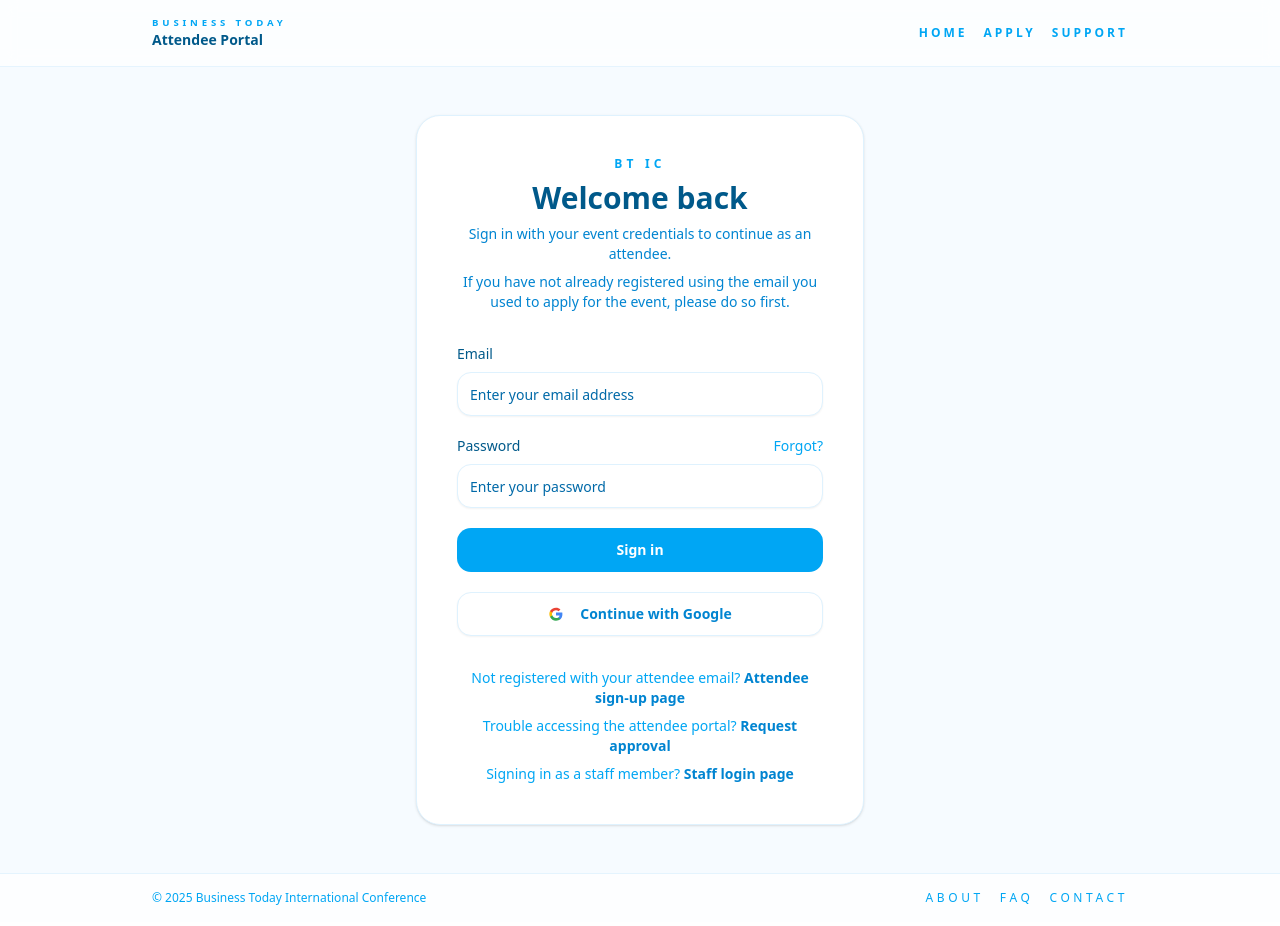
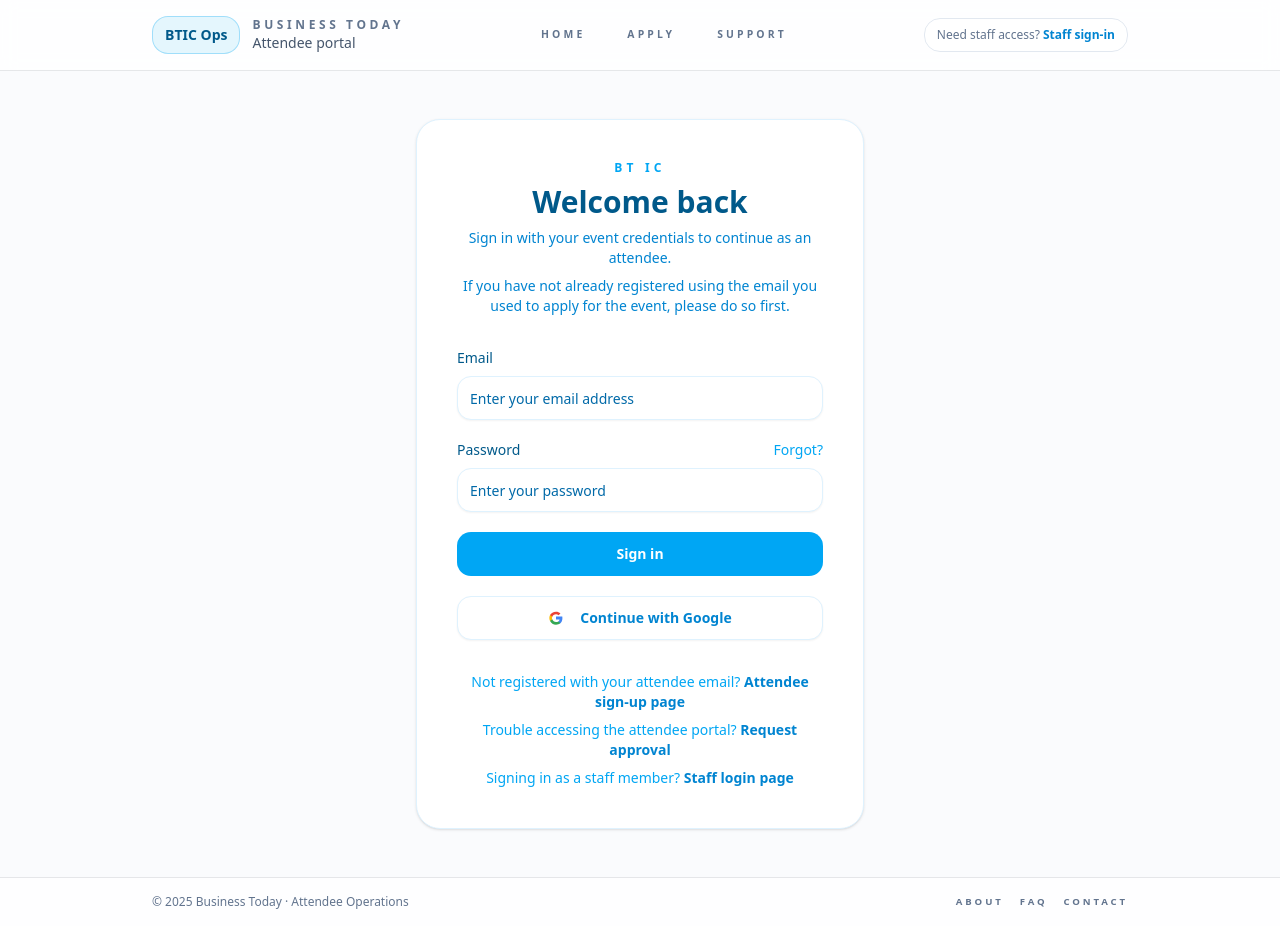
Before and after one commit to abubahmed/bt-ic-guide-nextjs-firebase, a Next.js app: page /auth/login in a window 1280 px wide. Built offline with nearby package versions, Linux system fonts and the light colour scheme; no server answers.

Commit message:
Refactor login page UI and navigation
Co-authored-by: abuah0821 <abuah0821@gmail.com>

```diff
--- a/app/auth/login/page.tsx
+++ b/app/auth/login/page.tsx
@@ -11,6 +11,12 @@ import { Loader2 } from "lucide-react";
 import GoogleButton from "@/components/custom/google-button";
 import AuthInput from "@/components/custom/auth-input";
 
+const visitorNav = [
+  { href: "/", label: "Home" },
+  { href: "/auth/signup", label: "Apply" },
+  { href: "/auth/invite-request", label: "Support" },
+];
+
 export default function LoginPage() {
   const [email, setEmail] = useState("");
   const [password, setPassword] = useState("");
@@ -20,24 +26,36 @@ export default function LoginPage() {
   const currentYear = new Date().getFullYear();
 
   return (
-    <div className="flex min-h-svh flex-col bg-sky-50/60">
-      <header className="border-b border-sky-100/80 bg-white/70 backdrop-blur">
-        <div className="mx-auto flex w-full max-w-5xl flex-wrap items-center justify-between gap-3 px-6 py-4">
-          <div>
-            <p className="text-[0.6rem] font-semibold uppercase tracking-[0.4em] text-sky-500">Business Today</p>
-            <p className="text-sm font-semibold text-sky-800">Attendee Portal</p>
+    <div className="flex min-h-svh flex-col bg-slate-50/70">
+      <header className="border-b border-slate-900/10 bg-white/80 backdrop-blur">
+        <div className="mx-auto flex w-full max-w-5xl flex-wrap items-center justify-between gap-4 px-6 py-4 lg:flex-nowrap">
+          <div className="flex items-center gap-3">
+            <div className="rounded-2xl border border-sky-500/30 bg-sky-500/10 px-3 py-2 text-sm font-semibold text-sky-800">
+              BTIC Ops
+            </div>
+            <div>
+              <p className="text-xs font-semibold uppercase tracking-[0.3em] text-slate-500">Business Today</p>
+              <p className="text-sm text-slate-600">Attendee portal</p>
+            </div>
           </div>
-          <nav className="flex items-center gap-4 text-xs font-semibold uppercase tracking-[0.25em] text-sky-500">
-            <Link href="/" className="hover:text-sky-700">
-              Home
-            </Link>
-            <Link href="/auth/signup" className="hover:text-sky-700">
-              Apply
-            </Link>
-            <Link href="/auth/invite-request" className="hover:text-sky-700">
-              Support
-            </Link>
+          <nav className="flex flex-1 items-center justify-center gap-2 text-[0.65rem] font-semibold uppercase tracking-[0.3em] text-slate-500">
+            {visitorNav.map((link) => (
+              <Link
+                key={link.href}
+                href={link.href}
+                className="rounded-full border border-transparent px-4 py-1.5 transition hover:border-sky-400/40 hover:text-sky-600">
+                {link.label}
+              </Link>
+            ))}
           </nav>
+          <div className="flex items-center gap-2 rounded-2xl border border-slate-200 bg-white/70 px-3 py-2">
+            <p className="text-xs text-slate-500">
+              Need staff access?{" "}
+              <Link href="/staff/auth/login" className="font-semibold text-sky-600 hover:text-sky-700">
+                Staff sign-in
+              </Link>
+            </p>
+          </div>
         </div>
       </header>
       <main className="flex flex-1 items-center justify-center px-6 py-12">
@@ -129,17 +147,17 @@ export default function LoginPage() {
           </footer>
         </div>
       </main>
-      <footer className="border-t border-sky-100/80 bg-white/80">
-        <div className="mx-auto flex w-full max-w-5xl flex-col gap-2 px-6 py-4 text-xs text-sky-500 sm:flex-row sm:items-center sm:justify-between">
-          <p>© {currentYear} Business Today International Conference</p>
-          <div className="flex gap-4 uppercase tracking-[0.3em]">
-            <Link href="/about" className="hover:text-sky-700">
+      <footer className="border-t border-slate-900/10 bg-white/80">
+        <div className="mx-auto flex w-full max-w-5xl flex-col gap-3 px-6 py-4 text-xs text-slate-500 sm:flex-row sm:items-center sm:justify-between">
+          <p>© {currentYear} Business Today · Attendee Operations</p>
+          <div className="flex flex-wrap items-center gap-4 text-[0.6rem] font-semibold uppercase tracking-[0.3em]">
+            <Link href="/about" className="transition hover:text-sky-600">
               About
             </Link>
-            <Link href="/faq" className="hover:text-sky-700">
+            <Link href="/faq" className="transition hover:text-sky-600">
               FAQ
             </Link>
-            <Link href="/contact" className="hover:text-sky-700">
+            <Link href="/contact" className="transition hover:text-sky-600">
               Contact
             </Link>
           </div>
```
